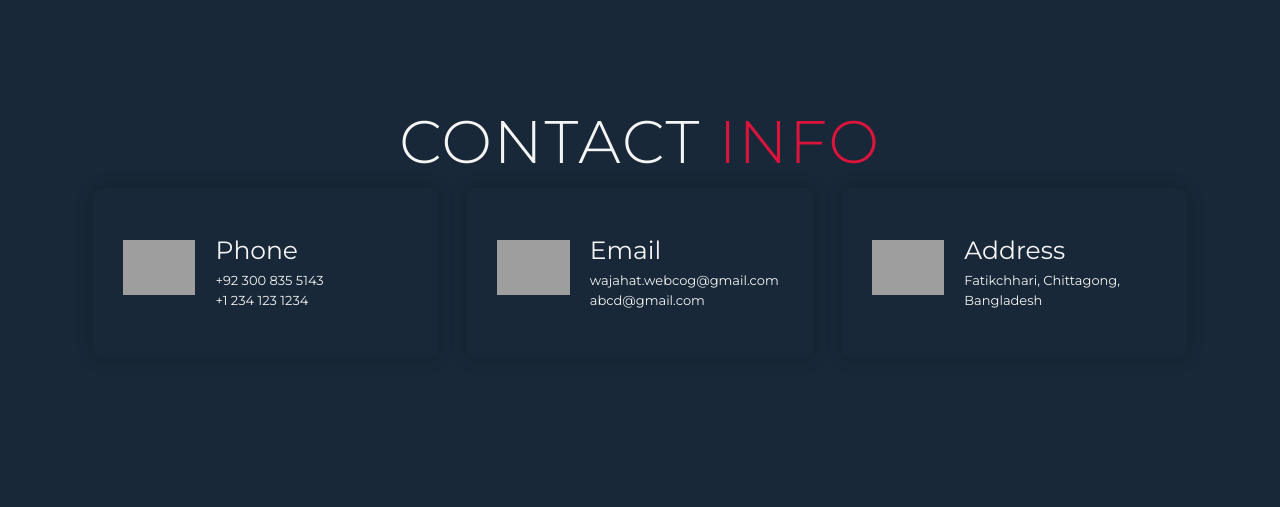
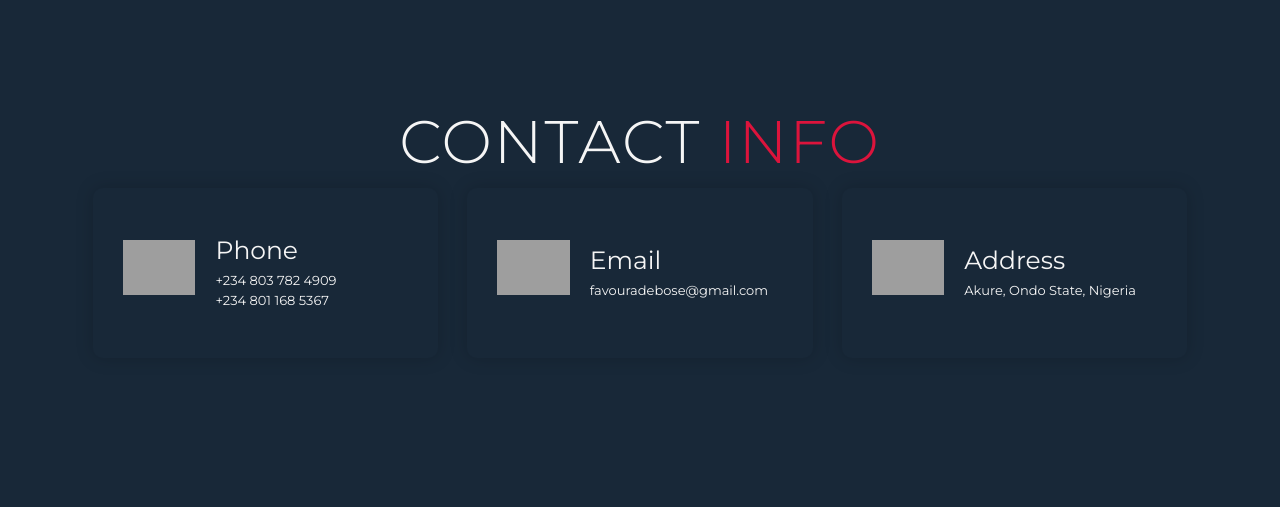
Before and after one commit to temmy669/myPorfolio, a Django app: page /port/ in a window 1280 px wide. Shown: the part 4092-4599 px from the top of the page. Run offline with Django 3.2, Linux system fonts and the light colour scheme; grey boxes are pictures that could not be loaded.

Commit message:
added requirements file

```diff
--- a/portfolio/templates/index.html
+++ b/portfolio/templates/index.html
@@ -199,23 +199,22 @@
           <div class="icon"><img src="https://img.icons8.com/bubbles/100/000000/phone.png" /></div>
           <div class="contact-info">
             <h1>Phone</h1>
-            <h2>+92 300 835 5143</h2>
-            <h2>+1 234 123 1234</h2>
+            <h2>+234 803 782 4909</h2>
+            <h2>+234 801 168 5367</h2>
           </div>
         </div>
         <div class="contact-item">
           <div class="icon"><img src="https://img.icons8.com/bubbles/100/000000/new-post.png" /></div>
           <div class="contact-info">
             <h1>Email</h1>
-            <h2>wajahat.webcog@gmail.com</h2>
-            <h2>abcd@gmail.com</h2>
+            <h2>favouradebose@gmail.com</h2>
           </div>
         </div>
         <div class="contact-item">
           <div class="icon"><img src="https://img.icons8.com/bubbles/100/000000/map-marker.png" /></div>
           <div class="contact-info">
             <h1>Address</h1>
-            <h2>Fatikchhari, Chittagong, Bangladesh</h2>
+            <h2>Akure, Ondo State, Nigeria</h2>
           </div>
         </div>
       </div>
--- /dev/null
+++ b/requirements.txt
@@ -0,0 +1,4 @@
+asgiref==3.8.1
+Django==5.1
+sqlparse==0.5.1
+tzdata==2024.1
```
Also changed, not shown: vercel.json (added).
